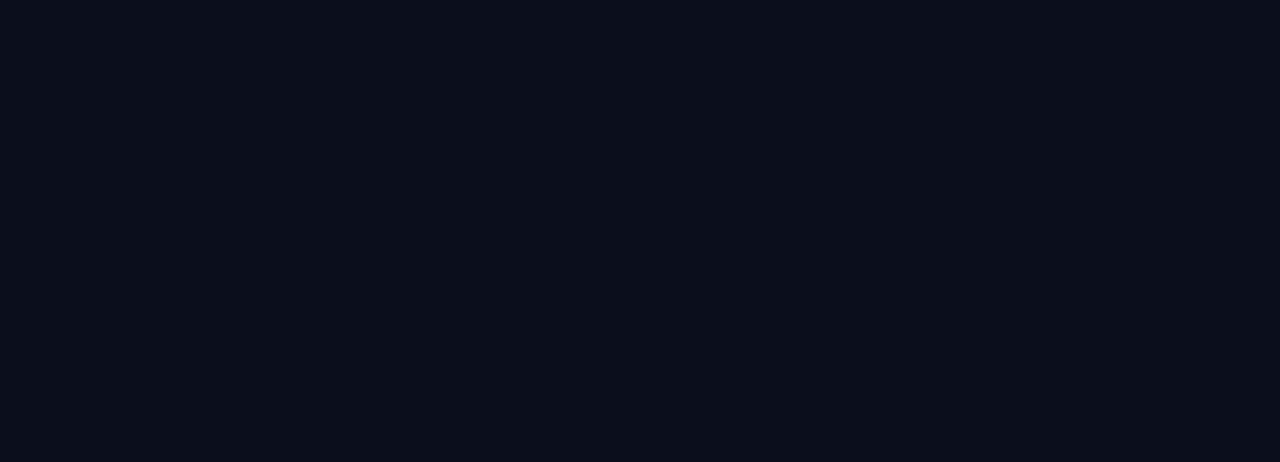
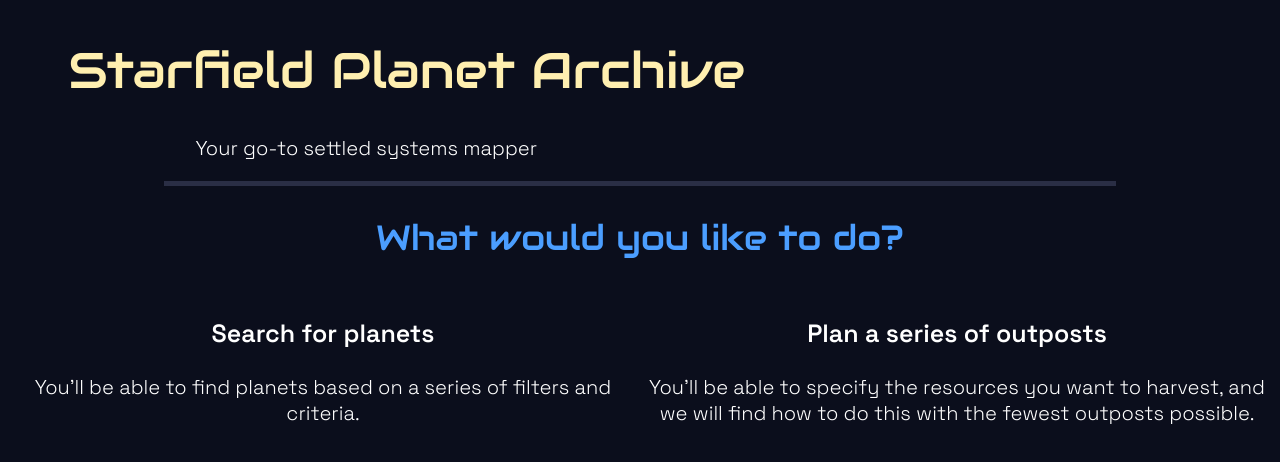
Before and after one commit to tinbob655/starfield-planet-archive, a React (Vite) app: page / in a window 1280 px wide. Shown: the top 462 px of the page. Built offline with nearby package versions, Linux system fonts and the light colour scheme.

Commit message:
setup react-router-dom

```diff
--- a/src/components/pages/home/home.tsx
+++ b/src/components/pages/home/home.tsx
@@ -1,9 +1,37 @@
 import React from 'react';
+import PageHeader from '../../multiPageComponents/pageHeader.jsx';
 
-export default function Home() {
+export default function Home():React.ReactElement {
 
     return (
         <React.Fragment>
+            <PageHeader headerText="Starfield Planet Archive" subheaderText="Your go-to settled systems mapper" />
+
+            <h2>
+                What would you like to do?
+            </h2>
+            <table>
+                <thead>
+                    <tr>
+                        <td>
+                            <h3>
+                                Search for planets
+                            </h3>
+                            <p>
+                                You'll be able to find planets based on a series of filters and criteria.
+                            </p>
+                        </td>
+                        <td>
+                            <h3>
+                                Plan a series of outposts
+                            </h3>
+                            <p>
+                                You'll be able to specify the resources you want to harvest, and we will find how to do this with the fewest outposts possible.
+                            </p>
+                        </td>
+                    </tr>
+                </thead>
+            </table>
         </React.Fragment>
     );
 };
--- a/src/main.tsx
+++ b/src/main.tsx
@@ -1,11 +1,14 @@
 import { StrictMode } from 'react'
 import { createRoot } from 'react-dom/client'
 import './index.scss';
+import { BrowserRouter } from 'react-router-dom';
 
-import Home from './components/pages/home/home.tsx';
+import AllRoutes from './routes';
 
 createRoot(document.getElementById('root')!).render(
   <StrictMode>
-    <Home />
+    <BrowserRouter>
+      <AllRoutes />
+    </BrowserRouter>
   </StrictMode>,
 );
--- /dev/null
+++ b/src/routes.tsx
@@ -0,0 +1,40 @@
+import React from 'react';
+import {Routes, Route} from 'react-router-dom';
+
+//import all pages
+import Home from './components/pages/home/home';
+
+export default function AllRoutes():React.ReactElement {
+
+    return (
+        <Routes>
+            {getRoutes()}
+        </Routes>
+    );
+
+    function getRoutes():React.ReactElement[] {
+
+        const pages:Record<string, React.ReactElement> = {
+            home: <Home/>,
+        };
+
+        let routesHTML:React.ReactElement[] = [];
+
+        //make the default route
+        routesHTML.push(
+            <Route path="/" element={pages.home} />
+        );
+
+        //make all other routes
+        for (let page in pages) {
+
+            if (page !== 'home') {
+                routesHTML.push(
+                    <Route path={'/'+page} element={pages[page]} />
+                );
+            };
+        };
+
+        return routesHTML;
+    };
+};
```
